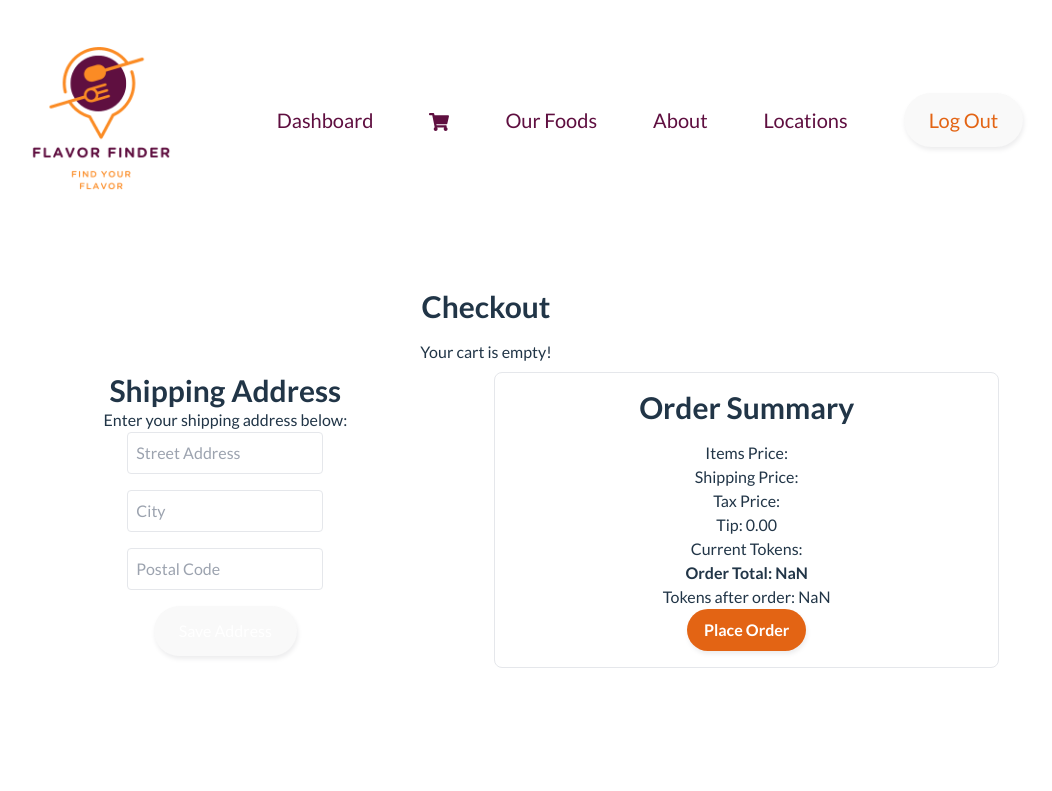
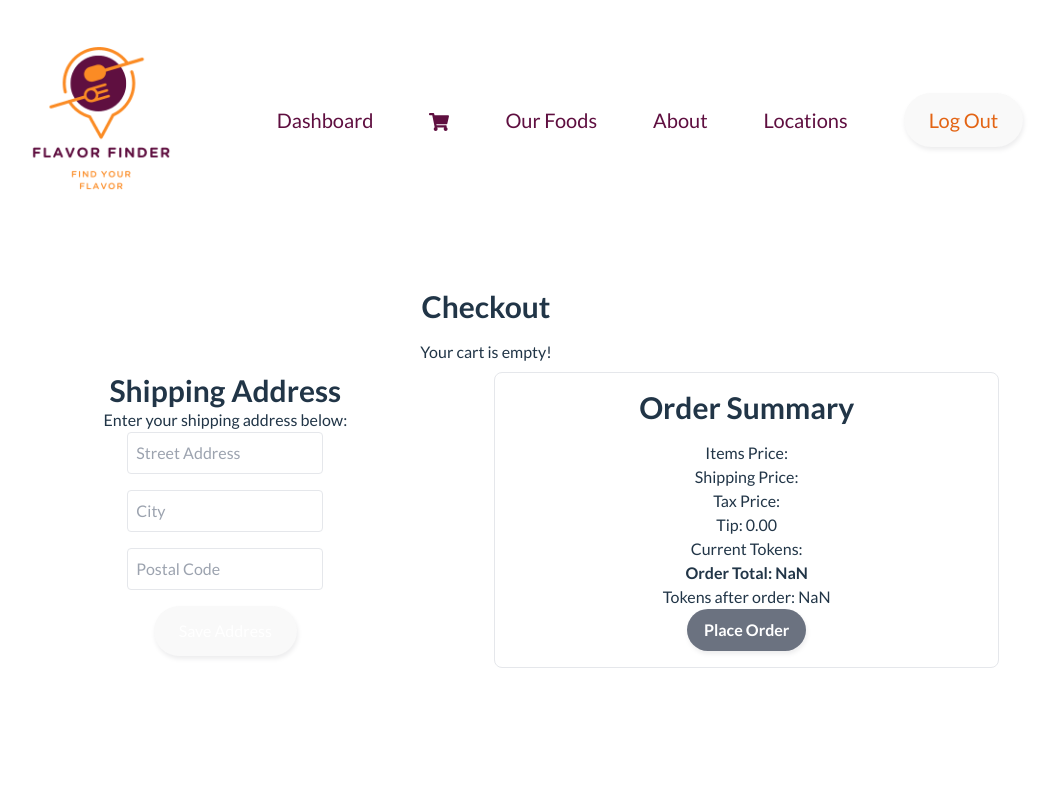
Before and after one commit to chingu-voyages/v50-tier2-team-15, a React (Vite) app: page /checkout in a window 1280 px wide. Shown: the top 791 px of the page, without its empty margins (154-1206 px from the left). Built offline with nearby package versions, Linux system fonts and the light colour scheme; sample sign-in values are in the browser's storage.

Commit message:
chore: Update Place Order  button in Order Summary to enable/disable based on address provided.

```diff
--- a/src/components/Orders/OrderSummary.jsx
+++ b/src/components/Orders/OrderSummary.jsx
@@ -8,6 +8,7 @@ const OrderSummary = ({
   totalPrice,
   currency,
   onCheckout,
+  isAddressProvided
 }) => {
   return (
     <div className="p-4 border rounded-lg">
@@ -19,7 +20,11 @@ const OrderSummary = ({
       <p>Current Tokens: {currency}</p>
       <div className="font-bold">Order Total: {totalPrice}</div>
       <div>Tokens after order: {currency - totalPrice}</div>
-      <button onClick={onCheckout} className="px-4 py-2 bg-darkOrange text-white font-bold rounded-full">
+      <button
+        onClick={onCheckout}
+        className={`px-4 py-2 ${isAddressProvided ? 'bg-darkOrange' : 'bg-gray-500'} text-white font-bold rounded-full`}
+        disabled={!isAddressProvided}
+      >
         Place Order
       </button>
     </div>
@@ -34,6 +39,7 @@ OrderSummary.propTypes = {
   totalPrice: PropTypes.number.isRequired,
   currency: PropTypes.number.isRequired,
   onCheckout: PropTypes.func.isRequired,
+  isAddressProvided: PropTypes.bool.isRequired
 };
 
 export default OrderSummary;
--- a/src/screens/OrderScreen.jsx
+++ b/src/screens/OrderScreen.jsx
@@ -29,6 +29,7 @@ const OrderScreen = () => {
 
   const [savedAddress, setSavedAddress] = useState(shippingAddress);
   const [orderSuccess, setOrderSuccess] = useState(null);
+   const [errorMessage, setErrorMessage] = useState("");
 
   useEffect(() => {
     console.log("Currency from state:", currency);
@@ -45,6 +46,13 @@ const OrderScreen = () => {
   const totalPriceWithTips = parseFloat(totalPrice) + parseFloat(tipsTotal || 0);
 
   const handleCheckout = () => {
+       if (!savedAddress || Object.keys(savedAddress).length === 0) {
+      setErrorMessage("Please provide a shipping address before placing an order!");
+      return;
+    }
+
+    setErrorMessage(""); // Clear any previous errors
+
     console.log("Total Price with Tips:", totalPriceWithTips);
     console.log("Available Currency:", currency);
 
@@ -97,6 +105,7 @@ const OrderScreen = () => {
             totalPrice={totalPriceWithTips} // Pass the updated total price
             currency={currency}
             onCheckout={handleCheckout}
+            isAddressProvided={!!savedAddress && Object.keys(savedAddress).length > 0}
           />
         </div>
       </div>
```
